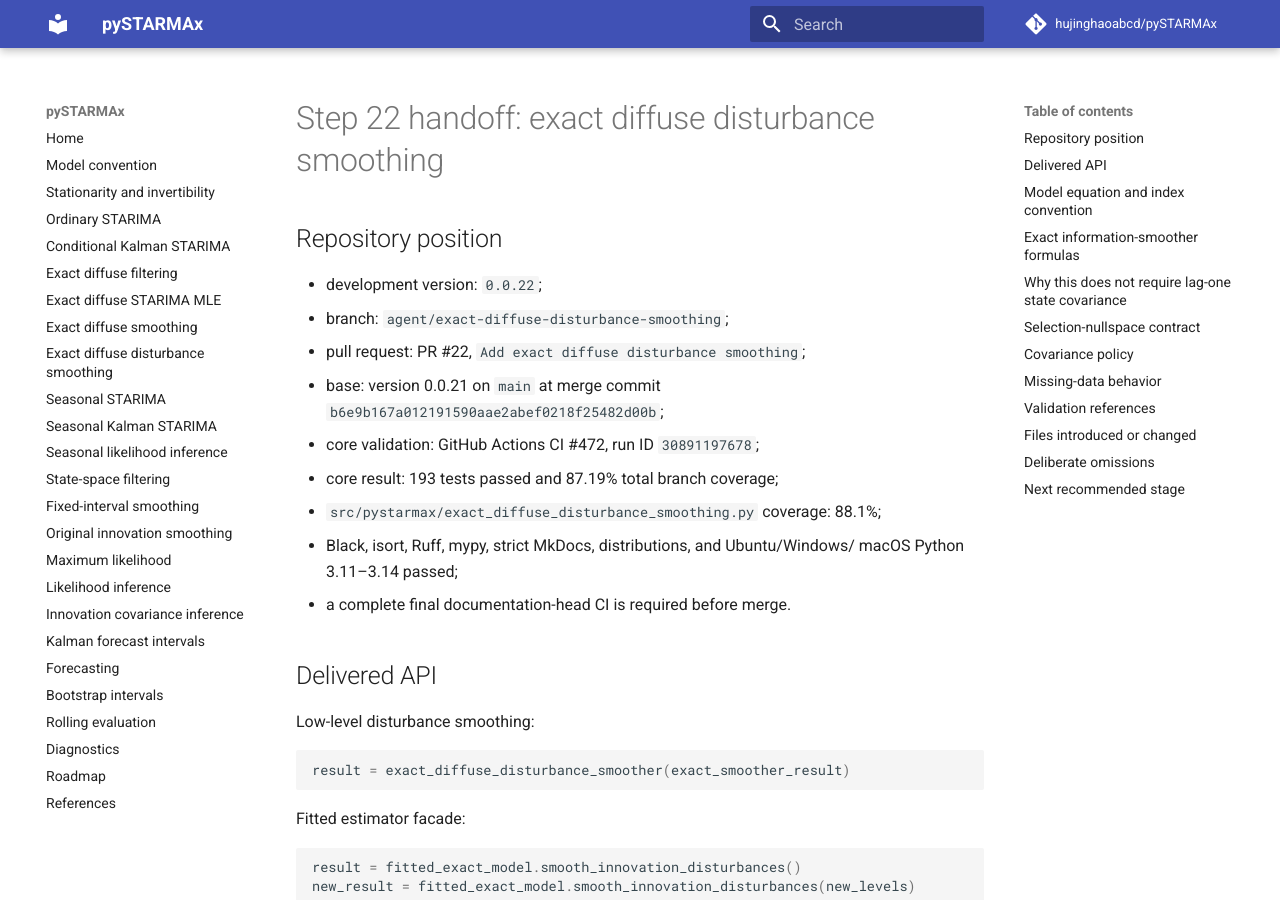
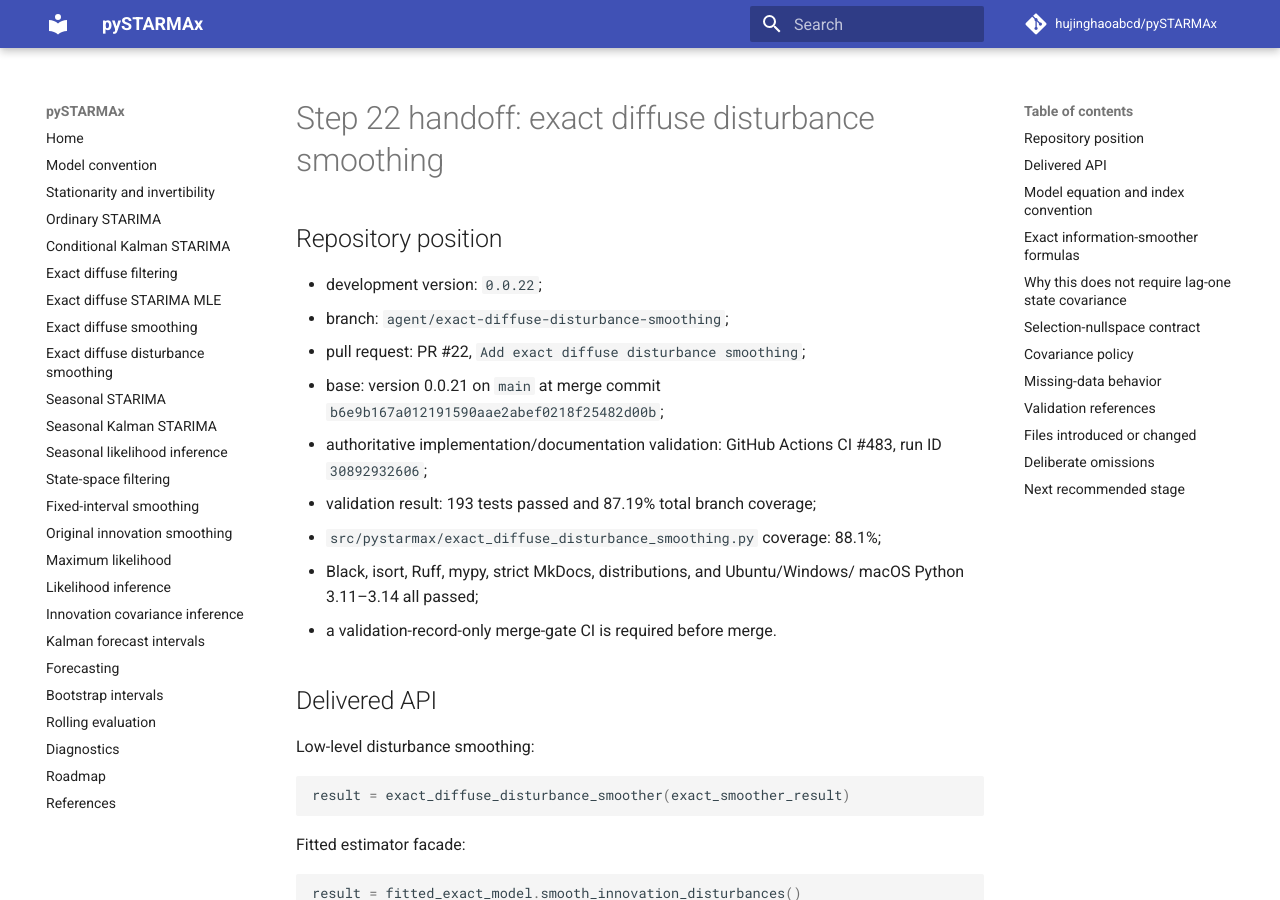
Before and after one commit to hujinghaoabcd/pySTARMAx, an MkDocs documentation site: the page built from docs/development/STEP_22_EXACT_DIFFUSE_DISTURBANCE_SMOOTHING.md, in a window 1280 px wide and 900 px high. Built offline with MkDocs 1.6.1 and Material for MkDocs 9.7.7, drawn with Linux system fonts in a browser that asks for light colours; comment, search, counter and statistics services are not loaded; some of the changed text lies outside the part shown.

Commit message:
Record authoritative 0.0.22 validation

```diff
--- a/docs/development/STEP_22_EXACT_DIFFUSE_DISTURBANCE_SMOOTHING.md
+++ b/docs/development/STEP_22_EXACT_DIFFUSE_DISTURBANCE_SMOOTHING.md
@@ -7,12 +7,13 @@
 - pull request: PR #22, `Add exact diffuse disturbance smoothing`;
 - base: version 0.0.21 on `main` at merge commit
   `b6e9b167a012191590aae2abef0218f25482d00b`;
-- core validation: GitHub Actions CI #472, run ID `30891197678`;
-- core result: 193 tests passed and 87.19% total branch coverage;
+- authoritative implementation/documentation validation: GitHub Actions CI
+  #483, run ID `30892932606`;
+- validation result: 193 tests passed and 87.19% total branch coverage;
 - `src/pystarmax/exact_diffuse_disturbance_smoothing.py` coverage: 88.1%;
 - Black, isort, Ruff, mypy, strict MkDocs, distributions, and Ubuntu/Windows/
-  macOS Python 3.11–3.14 passed;
-- a complete final documentation-head CI is required before merge.
+  macOS Python 3.11–3.14 all passed;
+- a validation-record-only merge-gate CI is required before merge.
 
 ## Delivered API
 
@@ -144,9 +145,9 @@ Tests include:
 9. fitted-model smoothing for retained training data and newly initialized data;
 10. the complete inherited package test suite.
 
-Core CI #472 reported:
+Authoritative CI #483 reported:
 
-- 193 tests passed in 43.21 seconds in the coverage job;
+- 193 tests passed in 74.40 seconds in the coverage job;
 - total branch coverage: 87.19%;
 - exact diffuse disturbance smoothing module coverage: 88.1%;
 - exact diffuse state smoothing module coverage: 91.6%;
@@ -156,6 +157,10 @@ Core CI #472 reported:
 - Black, isort, Ruff, mypy, strict MkDocs, distributions, and diagnostic fixture
   regeneration passed;
 - Ubuntu, Windows, and macOS passed on Python 3.11, 3.12, 3.13, and 3.14.
+
+The validation-record-only head changes only this handoff and
+`PROJECT_STATUS.md`. It receives one final merge-gate CI before PR #22 is
+marked ready and merged.
 
 ## Files introduced or changed
 
```
Also changed, not shown: PROJECT_STATUS.md (+14 -12 lines), 1 other file.
